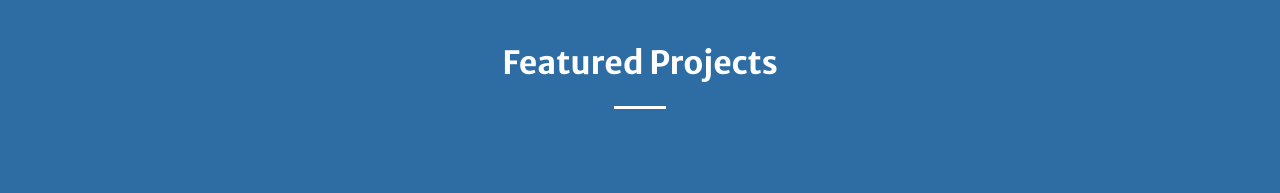
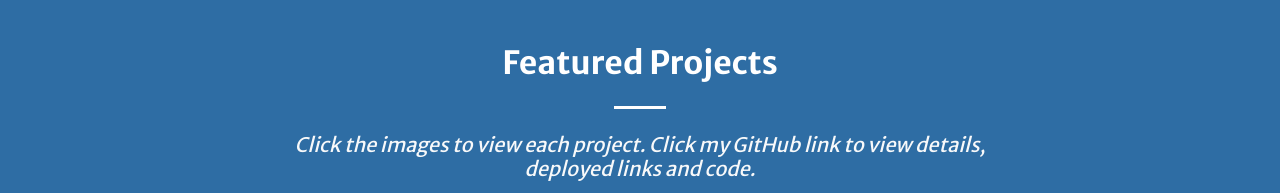
Before and after one commit to PennyArnold/Penny-Arnold-Portfolio, a plain HTML site: page index.html in a window 1280 px wide. Shown: the part 940-1133 px from the top of the page. Drawn offline with nearby package versions, Linux system fonts and the light colour scheme; files whose address does not match are found by name.

Commit message:
updated projects to include more instruction

```diff
--- a/index.html
+++ b/index.html
@@ -151,7 +151,10 @@
               Featured Projects
             </h2>
             <hr class="divider light my-4" />
-            <h3 class="text-black font-weight-bold mb-4">
+    <!--         <h3 class="text-black font-weight-bold mb-4"> -->
+              <h5 class="font-italic text-light">
+                  Click the images to view each project.  Click my GitHub link to view details, deployed links and code.
+              </h5>
             </div>
           </div>
 
@@ -178,7 +181,7 @@
                 <a href="https://dinakhouri.github.io/UT-Project-1-/" target="_blank">
                   <img class="m-2" src="assets\images\AGC.PNG">
                 </a>
-            </h3>
+           <!--  </h3> -->
             <br>
             <br>
             <a class="btn btn-light text-primary btn-xl js-scroll-trigger" href="#eligibility">My Expertise</a>
```
